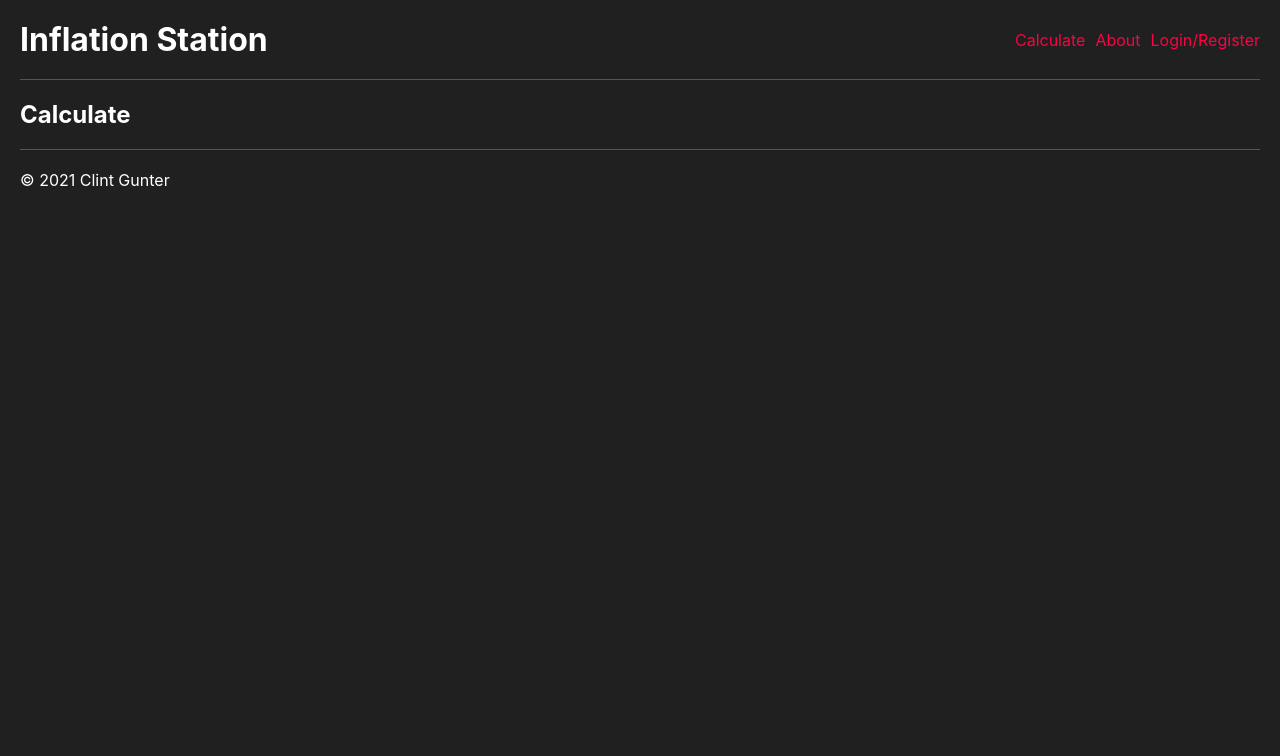
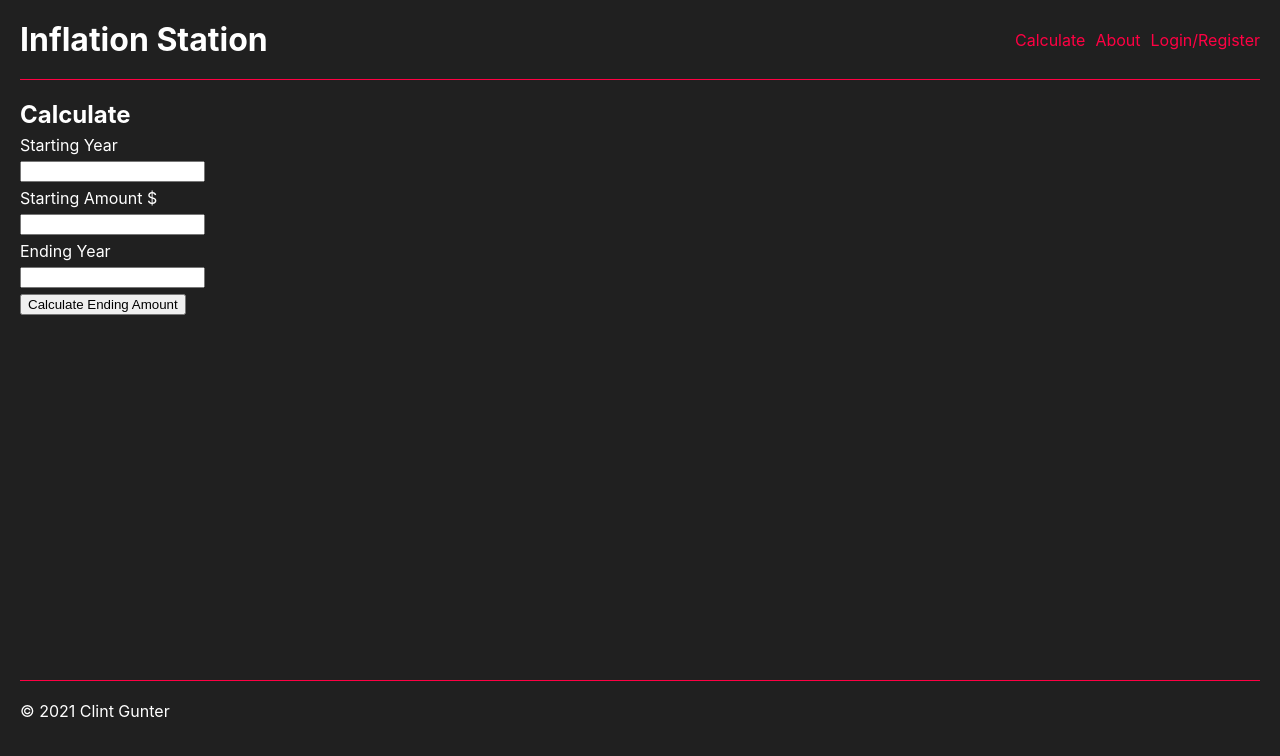
Before and after one commit to futureclint/inflation-station, a React (Create React App) app in the folder client/: page / in a window 1280 px wide. Shown: the top 756 px of the page. Built offline with nearby package versions, Linux system fonts and the light colour scheme.

Commit message:
Add min-height to main page element, and add basic form to calculate page

```diff
--- a/client/src/App.css
+++ b/client/src/App.css
@@ -38,6 +38,12 @@ header nav a {
   text-decoration: none;
 }
 
+/* Main --------------------------------------------------------------------- */
+
+main {
+  min-height: 70vh;
+}
+
 /* Form --------------------------------------------------------------------- */
 
 form label,
--- a/client/src/screens/Calculate.jsx
+++ b/client/src/screens/Calculate.jsx
@@ -2,6 +2,15 @@ export default function Calculate() {
   return (
     <>
       <h2>Calculate</h2>
+      <form>
+        <label>Starting Year</label>
+        <input />
+        <label>Starting Amount $</label>
+        <input />
+        <label>Ending Year</label>
+        <input />
+        <button>Calculate Ending Amount</button>
+      </form>
     </>
   )
 }
```
